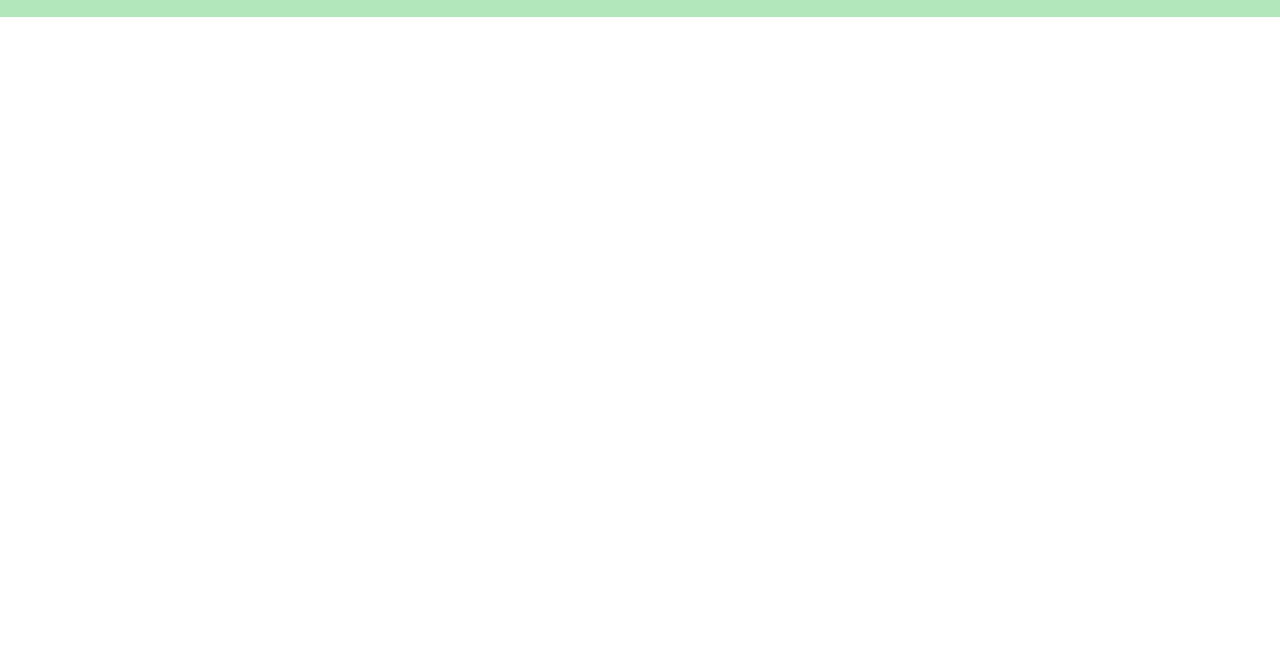
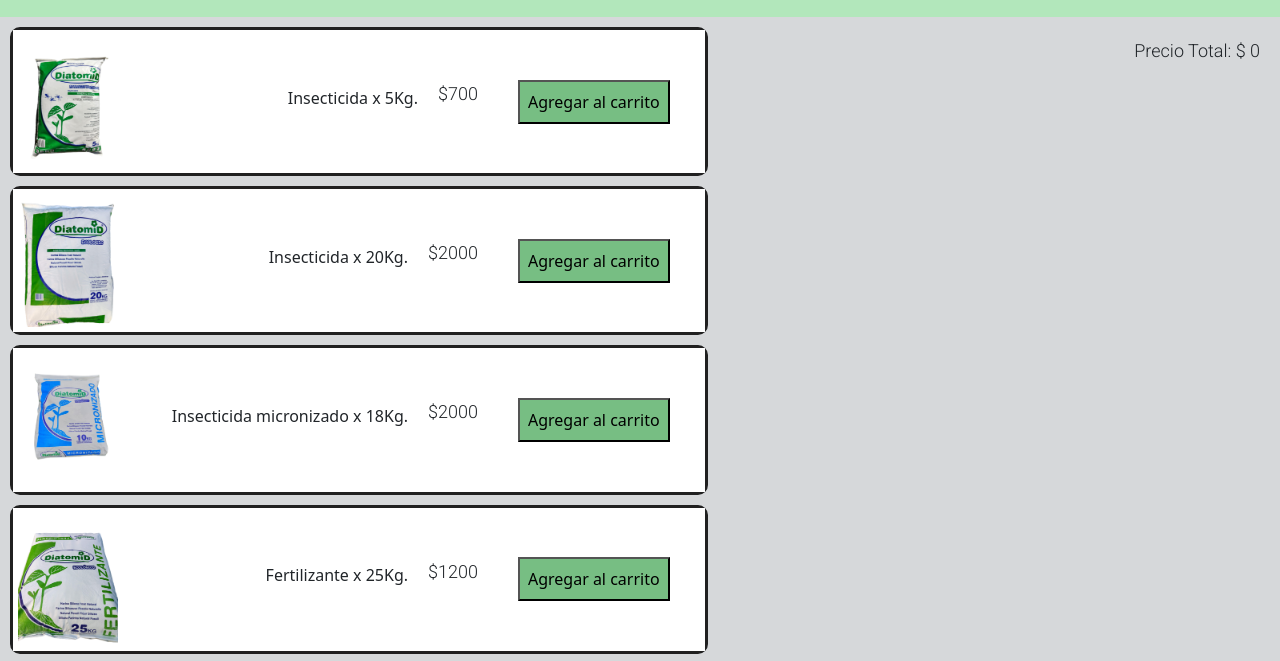
Before and after one commit to Valgoneta/Ecorganico, a website: page carrito.html in a window 1280 px wide. Shown: the part 79-740 px from the top of the page. Drawn offline with nearby package versions, Linux system fonts and the light colour scheme.

Commit message:
Dinamismo y diseño en cards de carrito

```diff
--- a/carrito.html
+++ b/carrito.html
@@ -58,8 +58,40 @@
         </div>
     </header>
 
+    <main id="carrito-container">
+
+      <div id="contenedor-productos">
+        <!-- <div class="producto">
+               <div class="card">
+                   <div class="card-image">
+                       <img src="/Imagenes/Imgprod/insecticidax5kg.png">
+                       <span class="card-title">Insecticida x 5Kg.</span>
+                       <button>Agregar al carrito</button>
+                   </div>
+                   <div class="card-content">
+                       <p> $700</p>
+                   </div>
+               </div>
+          </div>   -->
+       </div>
+
+       <div class="cards-carrito">
+          <!-- <div id="products-carrito">
+            <p>Insecticida x 5Kg.</p>
+            <p>Precio: $700</p>
+            <p>Cantidad: 1</p>
+          </div>-->
 
 
+         <p>Precio Total: $ <span id="precioTotal">0</span></p>
+        </div>
+
+  </main>
+
+    <!--JS-->
+
+    <script src="/js/stock.js"></script>
+    <script src="/js/main.js"></script>
 
     <!--Bootstrap-->
     <script src="https://cdn.jsdelivr.net/npm/@popperjs/core@2.10.2/dist/umd/popper.min.js" integrity="sha384-7+zCNj/IqJ95wo16oMtfsKbZ9ccEh31eOz1HGyDuCQ6wgnyJNSYdrPa03rtR1zdB" crossorigin="anonymous"></script>
--- a/js/main.js
+++ b/js/main.js
@@ -1 +1,32 @@
-console.log(listaProductos);
+let carritoCompras = [];
+
+const productsContainer = document.getElementById('contenedor-productos');
+
+
+
+mostrarProductos()
+
+
+function mostrarProductos(){
+
+    listaProductos.forEach(el => {
+
+        let div = document.createElement('div')
+        div.className = 'cards-container'
+
+        div.innerHTML = `<div class="cards">
+                            <div class="card-image">
+                                <img src="${el.img}" width="100px">
+                            </div>
+                            <div class="card-values">
+                                <span class="card-title">${el.nombre}</span>
+                                <p class="precio"> $${el.precio}</p>
+                                <button class="boton">Agregar al carrito</button>
+                            </div>
+                        </div> `
+
+
+        productsContainer.appendChild(div)
+
+    })
+}
--- a/js/stock.js
+++ b/js/stock.js
@@ -2,7 +2,7 @@ let listaProductos = [
     {id: 1, marca: "DiatomiD", nombre: "Insecticida x 5Kg.", precio: 700, peso: 5, litros: null, img: '/Imagenes/Imgprod/insecticidax5kg.png'},
     {id: 2, marca: "DiatomiD", nombre: "Insecticida x 20Kg.", precio: 2000, peso: 20, litros: null, img: '/Imagenes/Imgprod/insecticidax20kg.png'},
     {id: 3, marca: "DiatomiD", nombre: "Insecticida micronizado x 18Kg.", precio: 2000, peso: 20, litros: null, img: '/Imagenes/Imgprod/micronizadox18kg.png'},
-    {id: 4, marca: "DiatomiD", nombre: "Fertilizante x 25Kg.", precio: 1200, peso: 25, litros: null, img: '/Imagenes/Imgprod/fertilizatex25kg.png'},
+    {id: 4, marca: "DiatomiD", nombre: "Fertilizante x 25Kg.", precio: 1200, peso: 25, litros: null, img: '/Imagenes/Imgprod/fertilizantex25kg.png'},
     {id: 5, marca: "DiatomiD", nombre: "Absorbente x 25Kg.", precio: 1800, peso: 25, litros: null, img: '/Imagenes/Imgprod/absorbente.png'},
     {id: 6, marca: "Nutrigea", nombre: "Humus de lombriz líquido x 1L.", precio: 400, peso: null, litros: 1, img: '/Imagenes/Imgprod/humusx1L.jpeg'},
     {id: 7, marca: "Nutrigea", nombre: "Humus de lombriz líquido x 5L.", precio: 1800, peso: null, litros: 5, img: '/Imagenes/Imgprod/humusx5L.jpeg'},
@@ -21,6 +21,6 @@ let listaProductos = [
     {id: 20, marca: "Nutrigea", nombre: "Enraizante x 1L.", precio: 600, peso: null, litros: 1, img: '/Imagenes/Imgprod/enraizantex1L.jpeg'},
     {id: 21, marca: "Nutrigea", nombre: "Enraizante x 5L.", precio: 2300, peso: null, litros: 5, img: '/Imagenes/Imgprod/enraizantex5L.jpeg'},
     {id: 22, marca: "Nutrigea", nombre: "Active Soil x 1L.", precio: 600, peso: null, litros: 1, img: '/Imagenes/Imgprod/activex1L.jpeg'},
-    {id: 23, marca: "Nutrigea", nombre: "Active Soil x 5L.", precio: 2300, peso: null, litros: 5, img: '/Imagenes/Imgprod/activex5L.jpeg'},
-    {id: 24, marca: "Nutrigea", nombre: "Active Soil x 20L.", precio: 6000, peso: null, litros: 20, img: '/Imagenes/Imgprod/activex20L.jpeg'},
+    {id: 23, marca: "Nutrigea", nombre: "Active Soil x 5L.", precio: 2300, peso: null, litros: 5, img: '/Imagenes/Imgprod/activex5L.jpg'},
+    {id: 24, marca: "Nutrigea", nombre: "Active Soil x 20L.", precio: 6000, peso: null, litros: 20, img: '/Imagenes/Imgprod/activex20L.jpg'},
 ]
--- /dev/null
+++ b/scss/base/_carrito.scss
@@ -0,0 +1,41 @@
+#carrito-container {
+    display: flex;
+    justify-content: space-between;
+    flex-wrap: wrap;
+    background-color: rgb(214, 216, 218);
+}
+
+.cards-container {
+    margin: 10px;
+    border: 3px solid rgb(32, 32, 32);
+    border-radius: 10px;
+}
+
+.cards {
+    display: flex;
+    flex-direction: row;
+    justify-content: space-between;
+    width: 100%;
+    background-color: white;
+    padding: 5px;
+}
+
+
+
+.card-values {
+    display: flex;
+    align-items: center;
+    padding: 10px;
+}
+
+.boton {
+    padding: 8px;
+    margin: 20px;
+    background-color: rgb(119, 190, 131);
+}
+
+.cards-carrito {
+    display: flex;
+    justify-content: end;
+    width: 30%;
+}
--- a/scss/style.scss
+++ b/scss/style.scss
@@ -11,3 +11,4 @@
 @import 'base/productos';
 @import 'base/nosotros';
 @import 'componentes/detalles';
+@import 'base/carrito';
```
Also changed, not shown: css/style.css, 1 other file.
